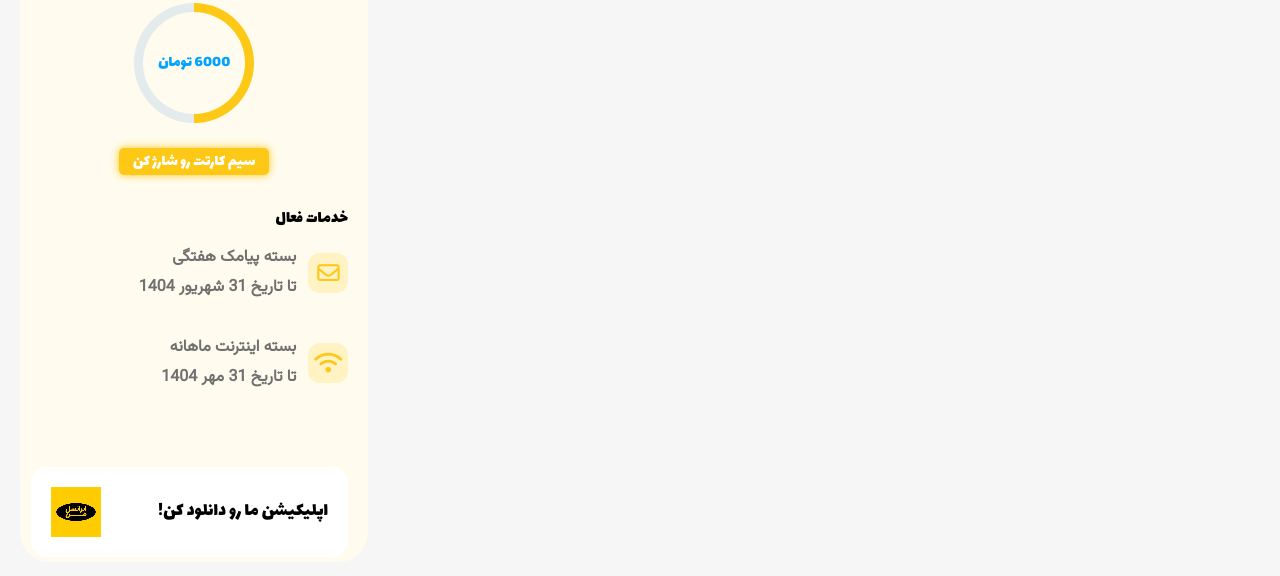
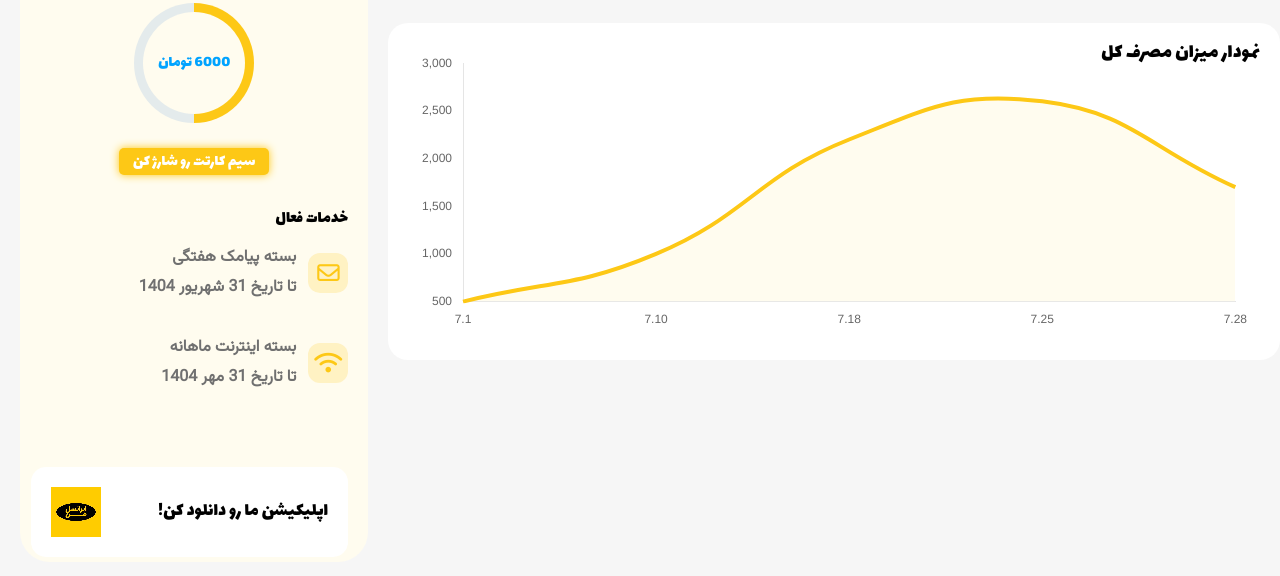
Before and after one commit to BlackEagle256/myIrancell, a website with bundled scripts: page frontend/index.html in a window 1280 px wide. Shown: the part 218-794 px from the top of the page. Built offline with nearby package versions, Linux system fonts and the light colour scheme.

Commit message:
Added Chartjs Files & Configs

```diff
--- a/frontend/content/css/index.css
+++ b/frontend/content/css/index.css
@@ -203,4 +203,19 @@ body {
     outline: none;
 }
 
+.chart{
+    position: relative;
+    background-color: var(--white-50);
+    border-radius: 20px;
+    margin-top: 25px;
+    padding: 30px;
+}
+
+.chart h1{
+    position: absolute;
+    top: 20px;
+    right: 20px;
+    font-size: 1.3rem;
+}
+
 /* Finish Section Start */
--- /dev/null
+++ b/frontend/content/js/chart.js
@@ -0,0 +1,37 @@
+const initChart = (labels, data, initElement) => {
+    const config = {
+        type: 'line',
+        data: {
+            labels: [...labels],
+            datasets: [{
+                backgroundColor: '#fffcef',
+                borderColor: '#fdc816',
+                data: [...data],
+                tension: 0.45,
+                fill: true,
+                borderWidth: 4,
+                pointRadius:0
+            }]
+        },
+        options: {
+            plugins: {
+                legend: false
+            },
+            scales: {
+                x: {
+                    grid: {
+                        display: false
+                    }
+                },
+                y: {
+                    grid: {
+                        display: false
+                    }
+                }
+            }
+        }
+    }
+    return new Chart(initElement, config)
+}
+
+export default initChart;
--- a/frontend/content/js/index.js
+++ b/frontend/content/js/index.js
@@ -0,0 +1,7 @@
+import initChart from "./chart.js";
+
+initChart(
+    ["7.1", "7.10", "7.18", "7.25", "7.28"],
+    [500, 1000, 2200, 2600, 1700],
+    document.querySelector('#myChart').getContext('2d')
+);
--- a/frontend/index.html
+++ b/frontend/index.html
@@ -86,11 +86,19 @@
             <h1 class="lalezar-font">این همه بسته بی سابقس</h1>
             <button>اینجا چخبره؟</button>
         </section>
+
+        <section class="chart">
+            <h1 class="lalezar-font">نمودار میزان مصرف کل</h1>
+            <canvas id="myChart" height="100">
+                Your Browser Does Not Support Canvas Element
+            </canvas>
+        </section>
     </main>
     <!-- Finish Center Side -->
 
     <script src="https://cdnjs.cloudflare.com/ajax/libs/Chart.js/4.4.1/chart.min.js"></script>
-    <script src="content/js/index.js"></script>
+    <script src="https://cdnjs.cloudflare.com/ajax/libs/Chart.js/4.4.1/chart.umd.min.js"></script>
+    <script src="content/js/index.js" type="module"></script>
 </body>
 
 </html>
```
